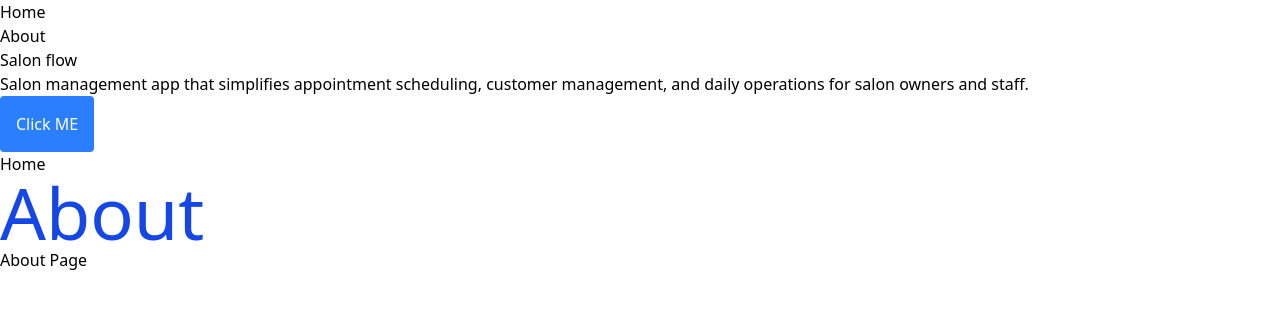
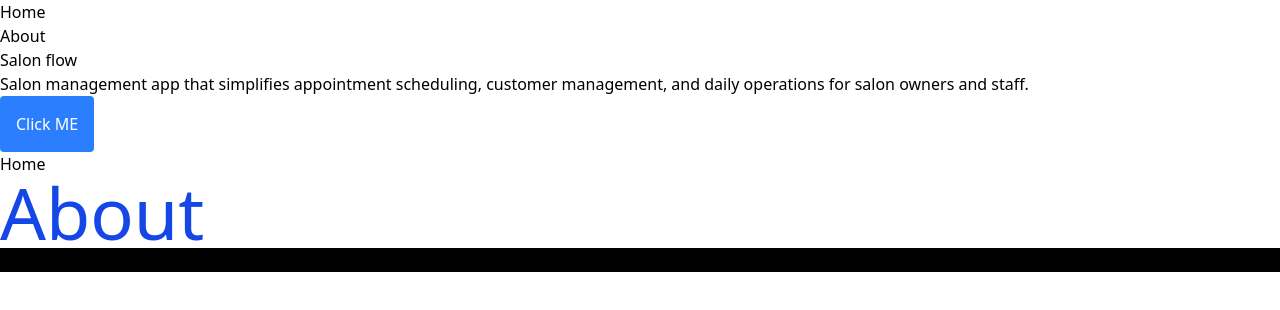
Before and after one commit to Delta-Rwanda/salon-flow, a React (Vite) app: page /about in a window 1280 px wide. Shown: the top 310 px of the page. Built offline with nearby package versions, Linux system fonts and the light colour scheme.

Commit message:
new changes

```diff
--- a/src/pages/About.jsx
+++ b/src/pages/About.jsx
@@ -1,5 +1,5 @@
 const About = () => {
-  return <div>About Page</div>;
+  return <div className="bg-black">About Page</div>;
 };
 
 export default About;
```
